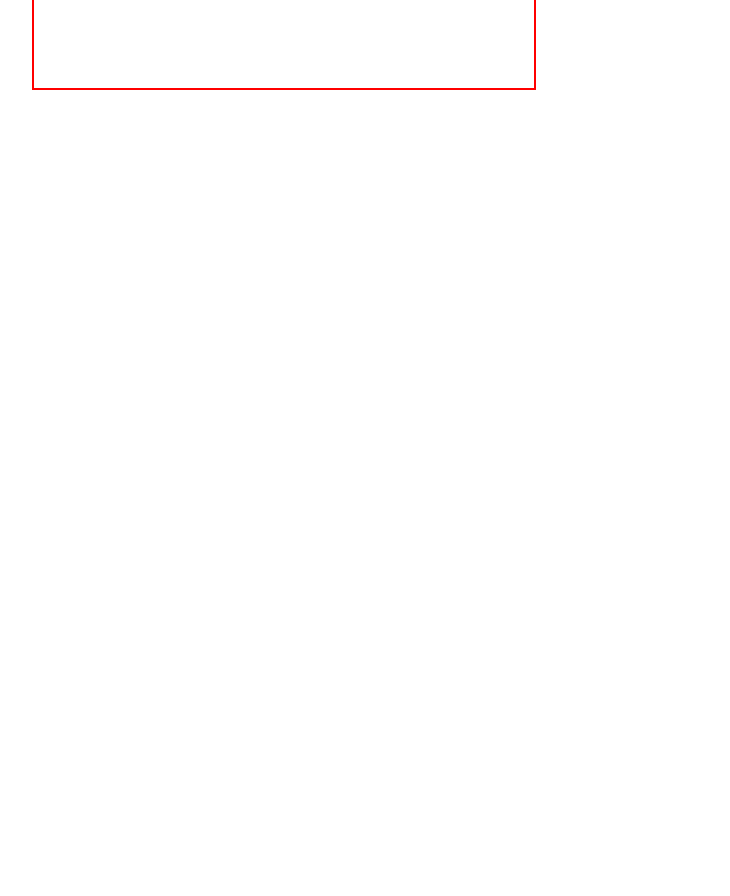
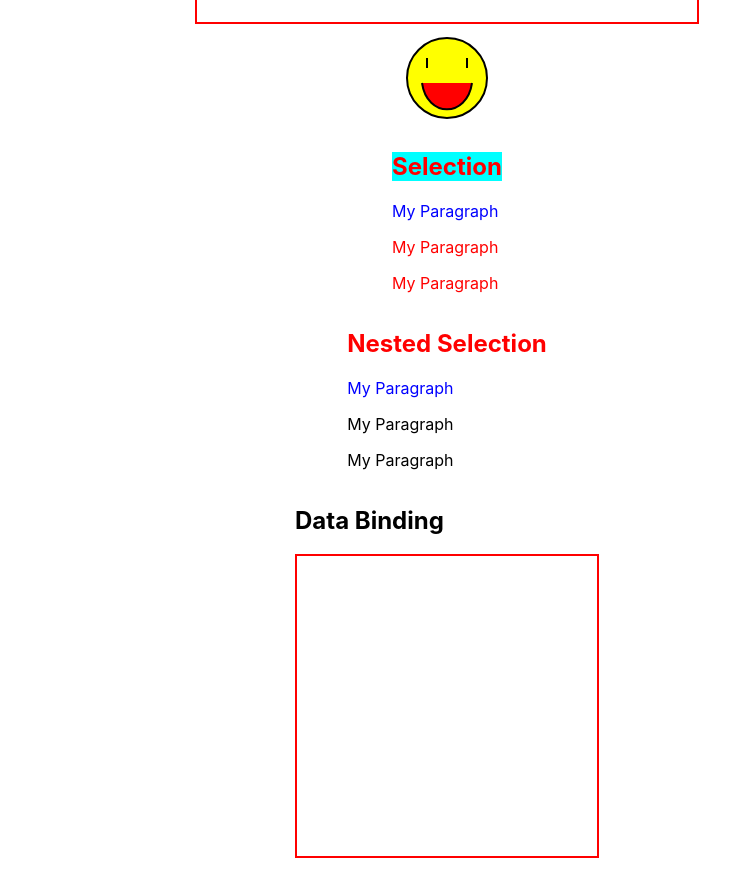
Before and after one commit to ABIIRAM02/D3.js-practice, a React (Create React App) app: page / in a window 1280 px wide. Shown: the part 560-1456 px from the top of the page, without its empty margins (193-923 px from the left). Before the commit the page ends 800 px from the top, so only its background shows below. Built offline with nearby package versions, Linux system fonts and the light colour scheme.

Commit message:
d3-basics

```diff
--- a/package.json
+++ b/package.json
@@ -34,5 +34,8 @@
       "last 1 firefox version",
       "last 1 safari version"
     ]
+  },
+  "devDependencies": {
+    "d3": "^7.9.0"
   }
 }
--- a/src/App.jsx
+++ b/src/App.jsx
@@ -1,13 +1,10 @@
-import MySvgElement from "./components/MySvgElement";
-import Smily from "./components/Smily.svg";
-
+import Home from "./pages/Home";
 
 function App() {
   return (
-    <div className="App" style={{display:'flex', justifyContent:'space-evenly', alignItems:'center', height:'100svh'}} >
-      <MySvgElement />
-      <Smily />
-    </div>
+    <>
+      <Home />
+    </>
   );
 }
 
--- /dev/null
+++ b/src/components/D3Practice/DataBinding.jsx
@@ -0,0 +1,37 @@
+import React, { useEffect, useRef, useState } from "react";
+import * as d3 from "d3";
+
+const DataBinding = () => {
+  const [rectData, setRectData] = useState([10, 20, 30]);
+  const svgRef = useRef();
+
+  useEffect(() => {
+
+    const svgElem = d3.select(svgRef.current);
+
+    // const firstRectData = svgElem.select('rect').datum(rectData)
+    // const allRectData = svgElem.selectAll("rect").datum(rectData);
+    const allRectDataSpread = svgElem.selectAll("rect").data(rectData);
+
+    console.log(allRectDataSpread );
+
+  }, []);
+
+  return (
+    <div>
+      <h2>Data Binding</h2>
+      <svg
+        ref={svgRef}
+        height={300}
+        width={300}
+        style={{ border: "2px solid red" }}
+      >
+        <rect />
+        <rect />
+        <rect />
+      </svg>
+    </div>
+  );
+};
+
+export default DataBinding;
--- /dev/null
+++ b/src/components/D3Practice/NestedSelection.jsx
@@ -0,0 +1,41 @@
+import React, { useEffect } from "react";
+import * as d3 from "d3";
+const NestedSelection = () => {
+  useEffect(() => {
+    const selectedDiv = d3.select(".div1");
+
+    const selectedHeading = selectedDiv.select("h2");
+    selectedHeading.style("background-color", "cyan");
+
+    const selectAllParas = selectedDiv.selectAll("p");
+    selectAllParas.style("color", "red");
+
+    const selectedAllDivs = d3.selectAll(".div1");
+
+    const selectFirstParas = selectedAllDivs.select("p");
+    selectFirstParas.style("color", "blue");
+
+    const selectedAllHeading = selectedAllDivs.select("h2");
+    selectedAllHeading.style("color", "red");
+
+  }, []);
+
+  return (
+    <>
+      <div className="div1">
+        <h2>Selection</h2>
+        <p>My Paragraph</p>
+        <p>My Paragraph</p>
+        <p>My Paragraph</p>
+      </div>
+      <div className="div1">
+        <h2>Nested Selection</h2>
+        <p>My Paragraph</p>
+        <p>My Paragraph</p>
+        <p>My Paragraph</p>
+      </div>
+    </>
+  );
+};
+
+export default NestedSelection;
--- a/src/components/MySvgElement.jsx
+++ b/src/components/MySvgElement.jsx
@@ -7,7 +7,7 @@ const MySvgElement = () => {
             <rect height={100} width={100} x={20} y={20} fill='green' />
             <circle cy={150} cx={200} r={50} fill='blue' />
             <text x={250} y={250} fontSize={20} >
-                hay abii good work
+                Created in SVG
             </text>
         </svg>
     </div>
--- /dev/null
+++ b/src/pages/Home.jsx
@@ -0,0 +1,27 @@
+import React from "react";
+import MySvgElement from "../components/MySvgElement";
+import Smily from "../components/Smily.svg";
+import NestedSelection from "../components/D3Practice/NestedSelection";
+import DataBinding from "../components/D3Practice/DataBinding";
+
+const Home = () => {
+  return (
+    <div
+      className="App"
+      style={{
+        display: "flex",
+        justifyContent: "space-evenly",
+        alignItems: "center",
+        flexDirection:'column',
+        margin:'5rem 0'
+      }}
+    >
+      <MySvgElement />
+      <Smily />
+      <NestedSelection />
+      <DataBinding />
+    </div>
+  );
+};
+
+export default Home;
```
Also changed, not shown: 1 other file (tests, documents, lock files or other folders).
